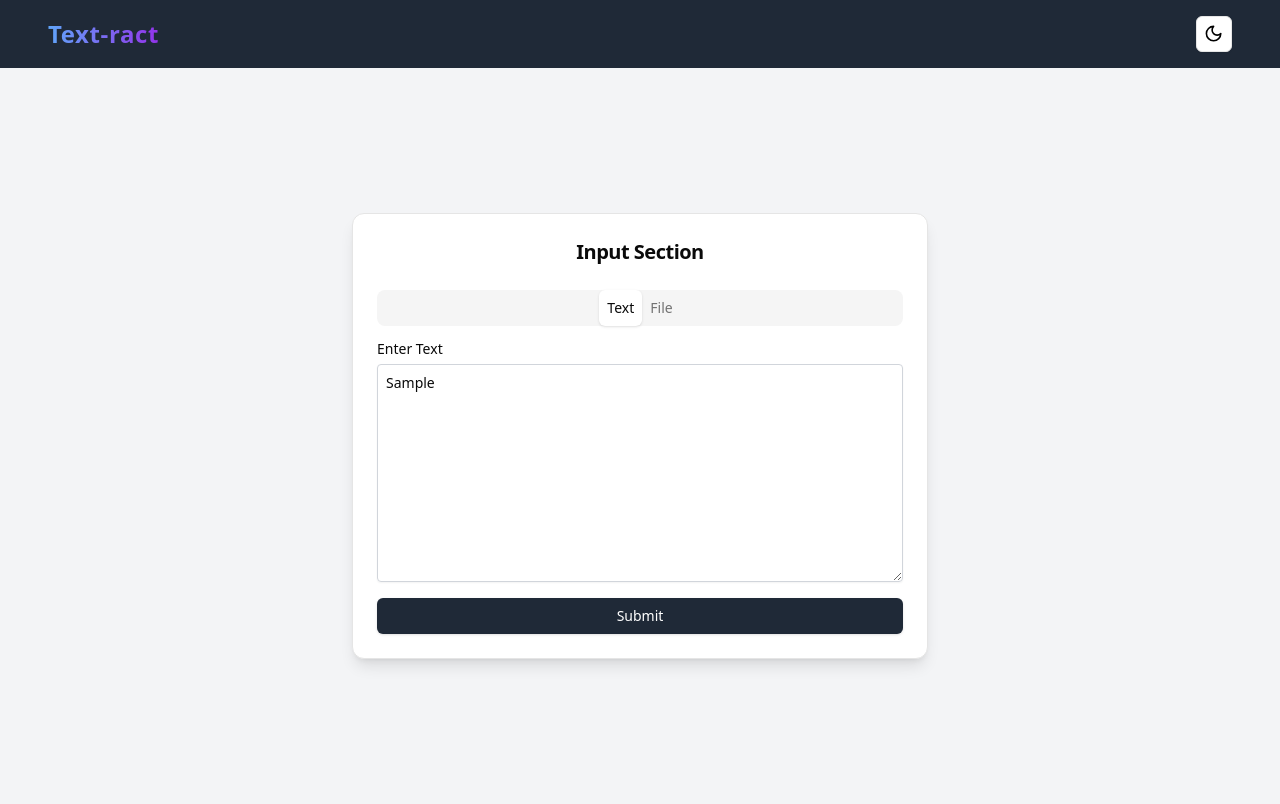
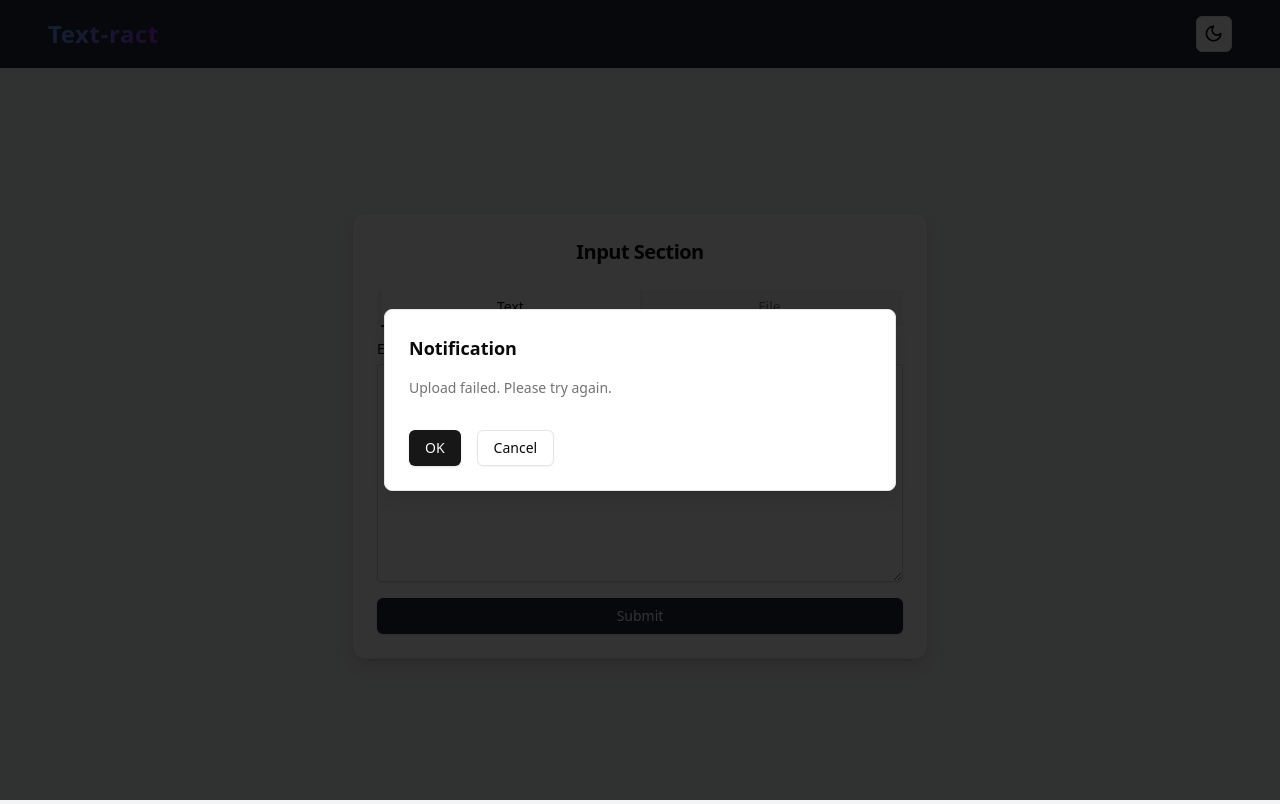
Before and after one commit to Varun-Karthik-T/niral24, a React (Vite) app in the folder Client/: page / in a window 1280 px wide. Both pictures are taken after typing "Sample" into the empty fields and a click on the button "Submit". Built offline with nearby package versions, Linux system fonts and the light colour scheme; no server answers.

Commit message:
UI changes
Provided functionalities to send input to backend

```diff
--- a/Client/package.json
+++ b/Client/package.json
@@ -10,11 +10,13 @@
     "preview": "vite preview"
   },
   "dependencies": {
+    "@radix-ui/react-alert-dialog": "^1.1.1",
     "@radix-ui/react-dropdown-menu": "^2.1.1",
     "@radix-ui/react-icons": "^1.3.0",
     "@radix-ui/react-label": "^2.1.0",
     "@radix-ui/react-slot": "^1.1.0",
     "@radix-ui/react-tabs": "^1.1.0",
+    "axios": "^1.7.5",
     "class-variance-authority": "^0.7.0",
     "clsx": "^2.1.1",
     "lucide-react": "^0.436.0",
--- a/Client/src/App.css
+++ b/Client/src/App.css
@@ -0,0 +1,41 @@
+@keyframes fillAnimation {
+    from {
+      width: 0%;
+    }
+    to {
+      width: 100%;
+    }
+  }
+
+  .animate-fill {
+    position: relative;
+    overflow: hidden;
+  }
+
+  .animate-fill::after {
+    content: "";
+    position: absolute;
+    top: 0;
+    left: 0;
+    height: 100%;
+    background-color: #333; /* Gray-800 */
+    width: 100%;
+    animation: fillAnimation 4s linear forwards;
+  }
+
+  .blurred {
+    filter: blur(4px);
+  }
+
+  @keyframes spin {
+    from {
+      transform: rotate(0deg);
+    }
+    to {
+      transform: rotate(360deg);
+    }
+  }
+
+  .animate-spin {
+    animation: spin 1s linear infinite;
+  }
--- a/Client/src/App.jsx
+++ b/Client/src/App.jsx
@@ -1,21 +1,80 @@
+import React, { useState } from 'react';
 import { ThemeProvider } from "@/components/ui/theme-provider";
 import { ModeToggle } from "@/components/ui/mode-toggle";
 import { Button } from "@/components/ui/button";
-import { Input } from "@/components/ui/input";
 import { Label } from "@/components/ui/label";
 import { Textarea } from "@/components/ui/textarea";
 import { Card, CardHeader, CardTitle, CardContent } from "@/components/ui/card";
 import { Tabs, TabsList, TabsTrigger, TabsContent } from "@/components/ui/tabs";
 import { DropdownMenu, DropdownMenuTrigger, DropdownMenuContent, DropdownMenuItem } from "@/components/ui/dropdown-menu";
-import { useState } from "react";
+import { AlertDialog, AlertDialogTrigger, AlertDialogContent, AlertDialogTitle, AlertDialogDescription, AlertDialogAction, AlertDialogCancel } from "@/components/ui/alert-dialog";
+import axios from "axios";
 
 export default function App() {
   const [selectedTab, setSelectedTab] = useState("text");
   const [fileFormat, setFileFormat] = useState("pdf");
+  const [fileName, setFileName] = useState(null);
+  const [textValue, setTextValue] = useState("");
+  const [loading, setLoading] = useState(false);
+  const [showAlert, setShowAlert] = useState(false);
+  const [alertMessage, setAlertMessage] = useState("");
+  const [showLoader, setShowLoader] = useState(false);
+
+  const handleFileChange = (event) => {
+    const file = event.target.files?.[0];
+    if (file) {
+      setFileName(file.name);
+    }
+  };
+
+  const handleSubmit = () => {
+    if (selectedTab === "text" && textValue.trim() === "") {
+      alert("Please enter some text.");
+      return;
+    }
+
+    if (selectedTab === "file" && !fileName) {
+      alert("Please select a file to upload.");
+      return;
+    }
+
+    setLoading(true);
+    setShowLoader(true);
+
+    const formData = new FormData();
+    if (selectedTab === "text") {
+      formData.append("text", textValue);
+      formData.append("type", "text");
+    } else {
+      const fileInput = document.getElementById("fileUpload");
+      formData.append("file", fileInput.files[0]);
+      formData.append("format", fileFormat);
+      formData.append("type", "file");
+    }
+
+    axios.post("http://localhost:3000/upload", formData, {
+      headers: {
+        "Content-Type": "multipart/form-data",
+      },
+    })
+    .then(response => {
+      setAlertMessage("Upload successful!");
+      setTextValue("");  // Clear text
+      setFileName(null); // Clear file
+    })
+    .catch(error => {
+      setAlertMessage("Upload failed. Please try again.");
+    })
+    .finally(() => {
+      setLoading(false);
+      setShowLoader(false);
+      setShowAlert(true);
+    });
+  };
 
   return (
     <ThemeProvider defaultTheme="light">
-      <div className="min-h-screen bg-background text-foreground">
+      <div className={`min-h-screen bg-background text-foreground ${showLoader ? 'blurred' : ''}`}>
         <nav className="p-4 bg-gray-800 text-white">
           <div className="container mx-auto flex justify-between items-center">
             <h1 className="text-2xl font-extrabold text-transparent bg-clip-text bg-gradient-to-r from-blue-400 to-purple-600 tracking-wide">Text-ract</h1>
@@ -29,24 +88,43 @@ export default function App() {
             </CardHeader>
             <CardContent>
               <Tabs value={selectedTab} onValueChange={setSelectedTab}>
-                  <TabsList className="flex justify-center">
-                    <TabsTrigger value="text" className="p-2">Text</TabsTrigger>
-                    <TabsTrigger value="file" className="p-2">File</TabsTrigger>
+                <TabsList className="flex w-full rounded-none">
+                  <TabsTrigger
+                    value="text"
+                    className={`flex-1 p-2 text-center border-b-2 transition-colors rounded-none ${
+                      selectedTab === "text" ? "border-gray-800" : "border-transparent"
+                    }`}
+                  >
+                    Text
+                  </TabsTrigger>
+                  <TabsTrigger
+                    value="file"
+                    className={`flex-1 p-2 text-center border-b-2 transition-colors rounded-none ${
+                      selectedTab === "file" ? "border-gray-800" : "border-transparent"
+                    }`}
+                  >
+                    File
+                  </TabsTrigger>
                 </TabsList>
-
                 <TabsContent value="text">
                   <div className="mt-4">
                     <Label htmlFor="largeTextInput" className="block mb-2">Enter Text</Label>
                     <Textarea
                       id="largeTextInput"
+                      value={textValue}
+                      onChange={(e) => setTextValue(e.target.value)}
                       placeholder="Type or paste your text here..."
                       rows={10}
                       className="w-full p-2 border border-gray-300 rounded"
                     />
-                      <Button className="mt-4 w-full bg-gray-800 text-white hover:bg-gray-950">Submit</Button>
+                    <Button
+                      className={`mt-4 w-full ${loading ? 'bg-gray-500' : 'bg-gray-800'} text-white hover:bg-gray-950`}
+                      onClick={handleSubmit}
+                    >
+                      {loading ? <div className="w-full h-2 bg-gray-800 animate-fill" /> : "Submit"}
+                    </Button>
                   </div>
                 </TabsContent>
-
                 <TabsContent value="file">
                   <div className="mt-4">
                     <Label className="block mb-2">Select File Format</Label>
@@ -69,6 +147,7 @@ export default function App() {
                         accept={fileFormat === "pdf" ? ".pdf" : ".txt"}
                         className="absolute inset-0 opacity-0 cursor-pointer"
                         aria-label="Upload file"
+                        onChange={handleFileChange}
                       />
                       <Button
                         as="label"
@@ -79,10 +158,38 @@ export default function App() {
                         Choose File
                       </Button>
                     </div>
-                      <Button className="mt-4 w-full bg-gray-800 text-white hover:bg-gray-950">Upload</Button>
+                    {fileName && (
+                      <p className="mt-2 text-center text-gray-600 dark:text-gray-400">{fileName}</p>
+                    )}
+                    <Button
+                      className={`mt-4 w-full ${loading ? 'bg-gray-500' : 'bg-gray-800'} text-white hover:bg-gray-950`}
+                      onClick={handleSubmit}
+                    >
+                      {loading ? <div className="w-full h-2 bg-gray-800 animate-fill" /> : "Upload"}
+                    </Button>
                   </div>
                 </TabsContent>
               </Tabs>
+              <AlertDialog open={showAlert} onOpenChange={setShowAlert}>
+                <AlertDialogTrigger asChild>
+                  <div />
+                </AlertDialogTrigger>
+                <AlertDialogContent>
+                  <AlertDialogTitle>Notification</AlertDialogTitle>
+                  <AlertDialogDescription>
+                    {alertMessage}
+                  </AlertDialogDescription>
+                  <div className="flex gap-4 mt-4">
+                    <AlertDialogAction onClick={() => setShowAlert(false)}>OK</AlertDialogAction>
+                    <AlertDialogCancel onClick={() => setShowAlert(false)}>Cancel</AlertDialogCancel>
+                  </div>
+                </AlertDialogContent>
+              </AlertDialog>
+              {showLoader && (
+                <div className="fixed inset-0 flex items-center justify-center bg-black bg-opacity-50 z-50">
+                  <div className="w-16 h-16 border-4 border-gray-800 border-t-transparent rounded-full animate-spin"></div>
+                </div>
+              )}
             </CardContent>
           </Card>
         </div>
--- /dev/null
+++ b/Client/src/components/ui/alert-dialog.jsx
@@ -0,0 +1,97 @@
+import * as React from "react"
+import * as AlertDialogPrimitive from "@radix-ui/react-alert-dialog"
+
+import { cn } from "@/lib/utils"
+import { buttonVariants } from "@/components/ui/button"
+
+const AlertDialog = AlertDialogPrimitive.Root
+
+const AlertDialogTrigger = AlertDialogPrimitive.Trigger
+
+const AlertDialogPortal = AlertDialogPrimitive.Portal
+
+const AlertDialogOverlay = React.forwardRef(({ className, ...props }, ref) => (
+  <AlertDialogPrimitive.Overlay
+    className={cn(
+      "fixed inset-0 z-50 bg-black/80 data-[state=open]:animate-in data-[state=closed]:animate-out data-[state=closed]:fade-out-0 data-[state=open]:fade-in-0",
+      className
+    )}
+    {...props}
+    ref={ref} />
+))
+AlertDialogOverlay.displayName = AlertDialogPrimitive.Overlay.displayName
+
+const AlertDialogContent = React.forwardRef(({ className, ...props }, ref) => (
+  <AlertDialogPortal>
+    <AlertDialogOverlay />
+    <AlertDialogPrimitive.Content
+      ref={ref}
+      className={cn(
+        "fixed left-[50%] top-[50%] z-50 grid w-full max-w-lg translate-x-[-50%] translate-y-[-50%] gap-4 border bg-background p-6 shadow-lg duration-200 data-[state=open]:animate-in data-[state=closed]:animate-out data-[state=closed]:fade-out-0 data-[state=open]:fade-in-0 data-[state=closed]:zoom-out-95 data-[state=open]:zoom-in-95 data-[state=closed]:slide-out-to-left-1/2 data-[state=closed]:slide-out-to-top-[48%] data-[state=open]:slide-in-from-left-1/2 data-[state=open]:slide-in-from-top-[48%] sm:rounded-lg",
+        className
+      )}
+      {...props} />
+  </AlertDialogPortal>
+))
+AlertDialogContent.displayName = AlertDialogPrimitive.Content.displayName
+
+const AlertDialogHeader = ({
+  className,
+  ...props
+}) => (
+  <div
+    className={cn("flex flex-col space-y-2 text-center sm:text-left", className)}
+    {...props} />
+)
+AlertDialogHeader.displayName = "AlertDialogHeader"
+
+const AlertDialogFooter = ({
+  className,
+  ...props
+}) => (
+  <div
+    className={cn("flex flex-col-reverse sm:flex-row sm:justify-end sm:space-x-2", className)}
+    {...props} />
+)
+AlertDialogFooter.displayName = "AlertDialogFooter"
+
+const AlertDialogTitle = React.forwardRef(({ className, ...props }, ref) => (
+  <AlertDialogPrimitive.Title ref={ref} className={cn("text-lg font-semibold", className)} {...props} />
+))
+AlertDialogTitle.displayName = AlertDialogPrimitive.Title.displayName
+
+const AlertDialogDescription = React.forwardRef(({ className, ...props }, ref) => (
+  <AlertDialogPrimitive.Description
+    ref={ref}
+    className={cn("text-sm text-muted-foreground", className)}
+    {...props} />
+))
+AlertDialogDescription.displayName =
+  AlertDialogPrimitive.Description.displayName
+
+const AlertDialogAction = React.forwardRef(({ className, ...props }, ref) => (
+  <AlertDialogPrimitive.Action ref={ref} className={cn(buttonVariants(), className)} {...props} />
+))
+AlertDialogAction.displayName = AlertDialogPrimitive.Action.displayName
+
+const AlertDialogCancel = React.forwardRef(({ className, ...props }, ref) => (
+  <AlertDialogPrimitive.Cancel
+    ref={ref}
+    className={cn(buttonVariants({ variant: "outline" }), "mt-2 sm:mt-0", className)}
+    {...props} />
+))
+AlertDialogCancel.displayName = AlertDialogPrimitive.Cancel.displayName
+
+export {
+  AlertDialog,
+  AlertDialogPortal,
+  AlertDialogOverlay,
+  AlertDialogTrigger,
+  AlertDialogContent,
+  AlertDialogHeader,
+  AlertDialogFooter,
+  AlertDialogTitle,
+  AlertDialogDescription,
+  AlertDialogAction,
+  AlertDialogCancel,
+}
```
Also changed, not shown: 1 other file (tests, documents, lock files or other folders). Lines whose indentation alone changed are shown as unchanged.
